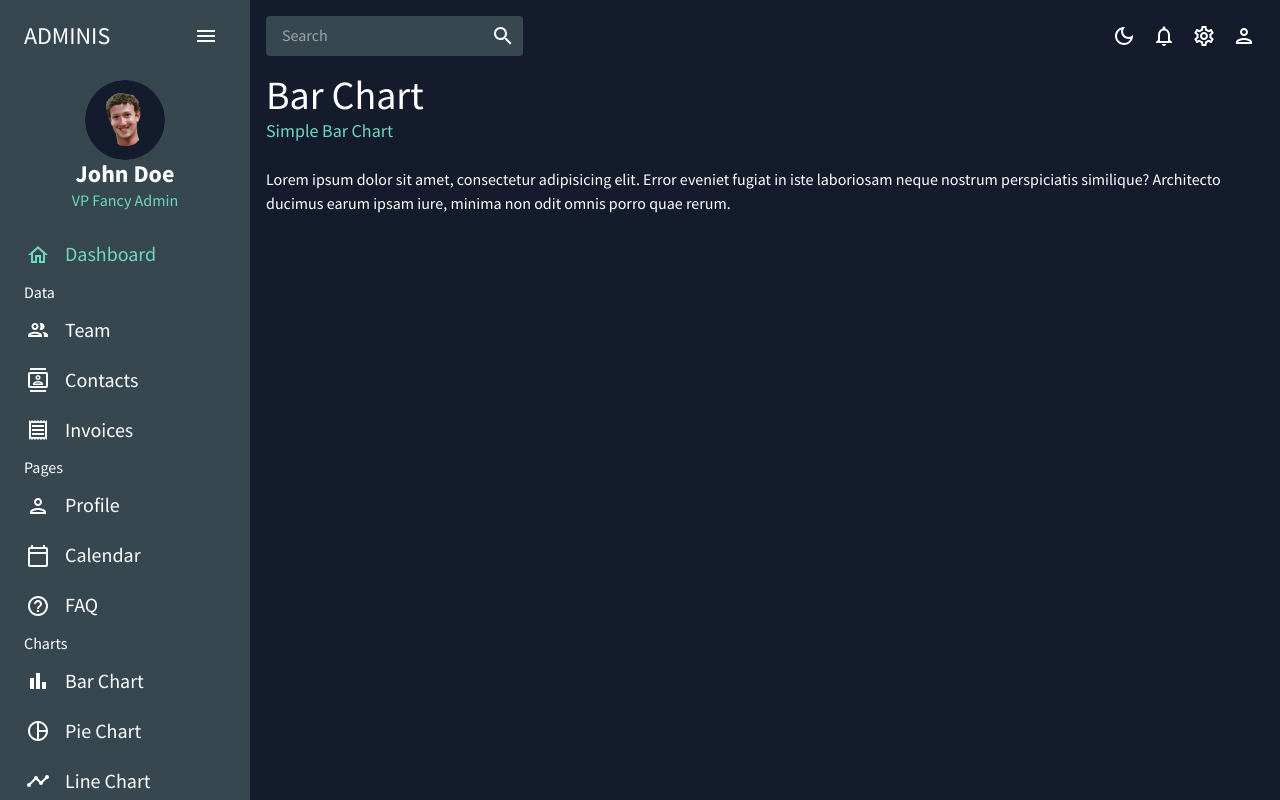
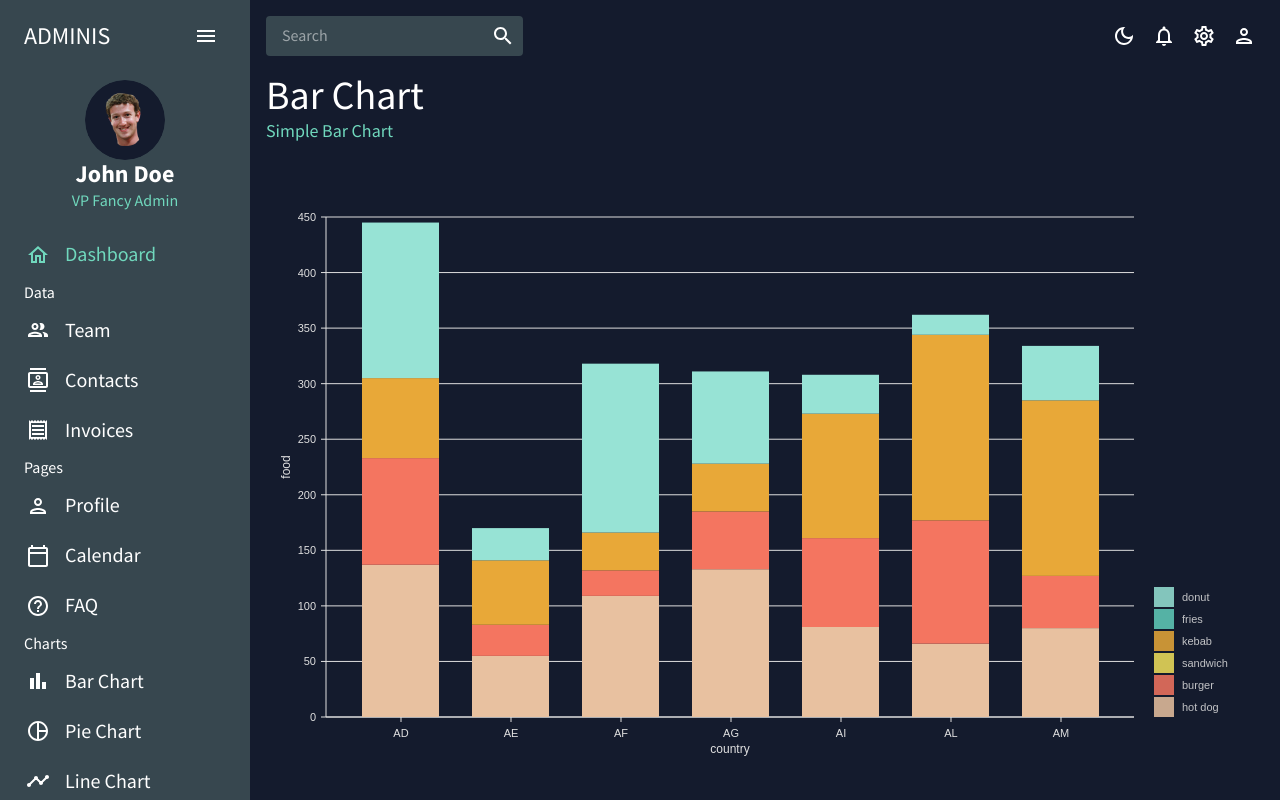
Before and after one commit to jestrickler/vite-admin, a React (Vite) app: page /bar in a window 1280 px wide. Built offline with nearby package versions, Linux system fonts and the light colour scheme.

Commit message:
Added BarChart

```diff
--- /dev/null
+++ b/src/components/BarChart.jsx
@@ -0,0 +1,128 @@
+import { useTheme } from '@mui/material'
+import { ResponsiveBar } from '@nivo/bar'
+
+// eslint-disable-next-line react/prop-types
+const BarChart = ({ data, isDashboard = false }) => {
+  const theme = useTheme()
+
+  return (
+    <ResponsiveBar
+      data={data}
+      theme={{
+        // added
+        axis: {
+          domain: {
+            line: {
+              stroke: theme.palette.background.contrast
+            }
+          },
+          legend: {
+            text: {
+              fill: theme.palette.background.contrast
+            }
+          },
+          ticks: {
+            line: {
+              stroke: theme.palette.background.contrast,
+              strokeWidth: 1
+            },
+            text: {
+              fill: theme.palette.background.contrast
+            }
+          }
+        },
+        legends: {
+          text: {
+            fill: theme.palette.background.contrast
+          }
+        }
+      }}
+      keys={['hot dog', 'burger', 'sandwich', 'kebab', 'fries', 'donut']}
+      indexBy='country'
+      margin={{ top: 50, right: 130, bottom: 50, left: 60 }}
+      padding={0.3}
+      valueScale={{ type: 'linear' }}
+      indexScale={{ type: 'band', round: true }}
+      colors={{ scheme: 'nivo' }}
+      defs={[
+        {
+          id: 'dots',
+          type: 'patternDots',
+          background: 'inherit',
+          color: '#38bcb2',
+          size: 4,
+          padding: 1,
+          stagger: true
+        },
+        {
+          id: 'lines',
+          type: 'patternLines',
+          background: 'inherit',
+          color: '#eed312',
+          rotation: -45,
+          lineWidth: 6,
+          spacing: 10
+        }
+      ]}
+      borderColor={{
+        from: 'color',
+        modifiers: [['darker', '1.6']]
+      }}
+      axisTop={null}
+      axisRight={null}
+      axisBottom={{
+        tickSize: 5,
+        tickPadding: 5,
+        tickRotation: 0,
+        legend: isDashboard ? undefined : 'country', // changed
+        legendPosition: 'middle',
+        legendOffset: 32
+      }}
+      axisLeft={{
+        tickSize: 5,
+        tickPadding: 5,
+        tickRotation: 0,
+        legend: isDashboard ? undefined : 'food', // changed
+        legendPosition: 'middle',
+        legendOffset: -40
+      }}
+      enableLabel={false}
+      labelSkipWidth={12}
+      labelSkipHeight={12}
+      labelTextColor={{
+        from: 'color',
+        modifiers: [['darker', 1.6]]
+      }}
+      legends={[
+        {
+          dataFrom: 'keys',
+          anchor: 'bottom-right',
+          direction: 'column',
+          justify: false,
+          translateX: 120,
+          translateY: 0,
+          itemsSpacing: 2,
+          itemWidth: 100,
+          itemHeight: 20,
+          itemDirection: 'left-to-right',
+          itemOpacity: 0.85,
+          symbolSize: 20,
+          effects: [
+            {
+              on: 'hover',
+              style: {
+                itemOpacity: 1
+              }
+            }
+          ]
+        }
+      ]}
+      role='application'
+      barAriaLabel={function (e) {
+        return e.id + ': ' + e.formattedValue + ' in country: ' + e.indexValue
+      }}
+    />
+  )
+}
+
+export { BarChart }
--- a/src/pages/Bar.jsx
+++ b/src/pages/Bar.jsx
@@ -1,12 +1,14 @@
 import { Suspense } from 'react'
 import { Helmet } from 'react-helmet'
 import { Header } from './Header.jsx'
-import { Box, Skeleton, Typography } from '@mui/material'
+import { Box, Skeleton } from '@mui/material'
 import { Await, defer, useLoaderData } from 'react-router-dom'
+import { BarChart } from '../components/BarChart.jsx'
+import { mockBarData } from '../data/mockData.js'
 
 const getData = async () => {
   await new Promise((r) => setTimeout(r, 1000))
-  return 'Lorem ipsum dolor sit amet, consectetur adipisicing elit. Error eveniet fugiat in iste laboriosam neque nostrum perspiciatis similique? Architecto ducimus earum ipsam iure, minima non odit omnis porro quae rerum.'
+  return mockBarData
 }
 
 // eslint-disable-next-line react-refresh/only-export-components
@@ -23,10 +25,16 @@
       <Header title='Bar Chart' subtitle='Simple Bar Chart' />
       <Box mt={3}>
         <Suspense
-          fallback={<Skeleton variant='rectangular' width='100%' height={50} />}
+          fallback={
+            <Skeleton variant='rectangular' width='100%' height='75vh' />
+          }
         >
           <Await resolve={deferred.data}>
-            {(data) => <Typography>{data}</Typography>}
+            {(data) => (
+              <Box height='75vh'>
+                <BarChart data={data} />
+              </Box>
+            )}
           </Await>
         </Suspense>
       </Box>
--- a/src/pages/Calendar.jsx
+++ b/src/pages/Calendar.jsx
@@ -77,8 +77,8 @@
         <Suspense
           fallback={
             <Stack direction='row' spacing={2}>
-              <Skeleton variant='rectangular' width='21%' height={660} />
-              <Skeleton variant='rectangular' width='100%' height={660} />
+              <Skeleton variant='rectangular' width='21%' height='75vh' />
+              <Skeleton variant='rectangular' width='100%' height='75vh' />
             </Stack>
           }
         >
--- a/src/theme.js
+++ b/src/theme.js
@@ -17,7 +17,8 @@
             },
             background: {
               default: '#141b2d',
-              accent: '#37474f'
+              accent: '#37474f',
+              contrast: '#e0e0e0'
             }
           }
         : {
@@ -30,7 +31,8 @@
             },
             background: {
               default: '#fcfcfc',
-              accent: '#eeeeee'
+              accent: '#eeeeee',
+              contrast: '#141414'
             }
           })
     },
```
